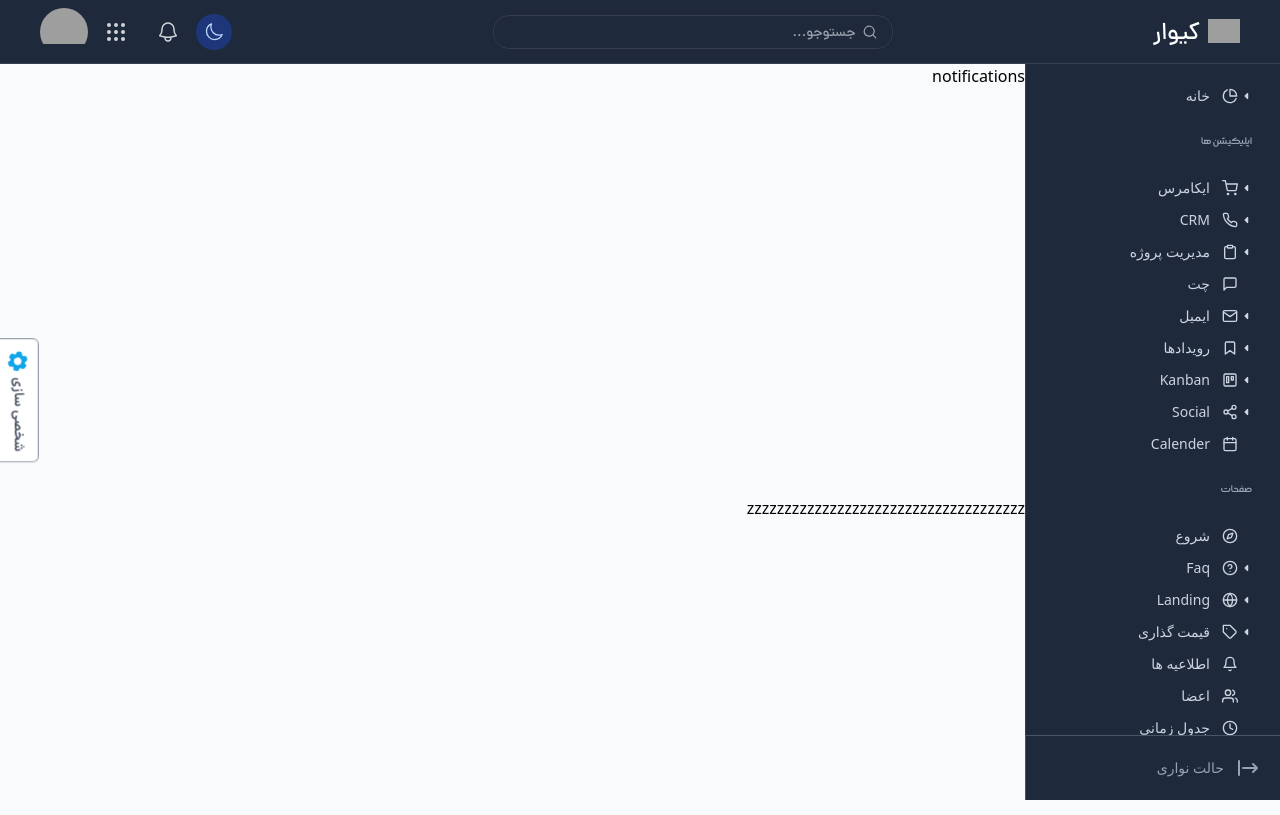
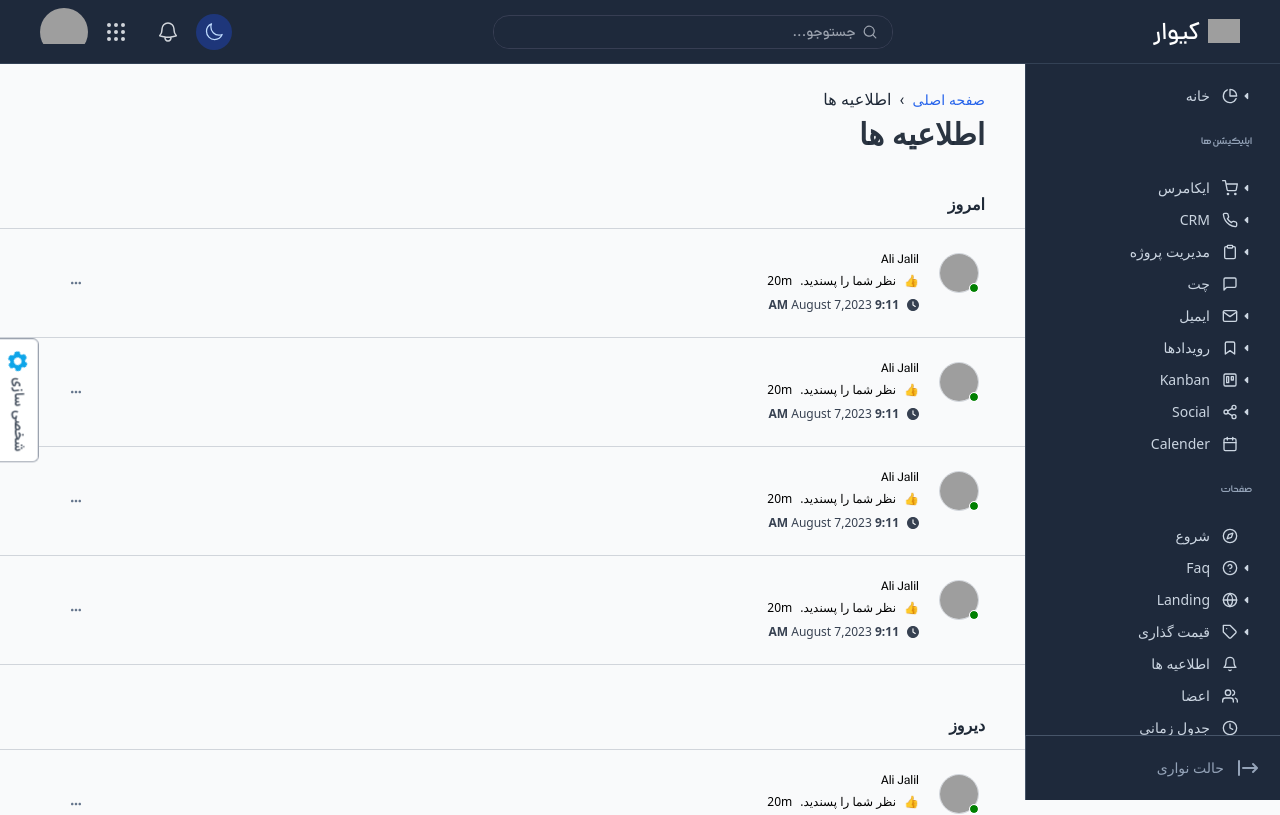
Before and after one commit to mortimer314/keyvar, a React (Vite) app: page /keyvar/notifications in a window 1280 px wide. Shown: the top 815 px of the page. Built offline with nearby package versions, Linux system fonts and the light colour scheme; grey boxes are pictures that could not be loaded.

Commit message:
add: page nnotification base content

```diff
--- a/src/components/GloballComponents/SectionHeader.jsx
+++ b/src/components/GloballComponents/SectionHeader.jsx
@@ -10,12 +10,12 @@ export default function SectionHeader({ title, subtitle }) {
     <>
       {
         !isLnaguageFa ? <div className='space-y-2'>
-          <div className="text-gray-800/95 dark:text-white text-2xl lg:text-3xl font-bold">{title.en}</div>
-          <div className="text-gray-600 dark:text-gray-300 text-sm lg:text-base ">{subtitle.en}</div>
+          <div className="text-gray-800/95 dark:text-slate-50 text-2xl lg:text-3xl font-bold">{title.en}</div>
+          {subtitle ? <div className="text-gray-600 dark:text-gray-300 text-sm lg:text-base ">{subtitle.en}</div> : ''}
         </div> :
           <div className='space-y-3'>
-            <div className="text-gray-800/95 dark:text-white text-2xl lg:text-3xl font-bold">{title.fa}</div>
-            <div className="text-gray-600 dark:text-gray-300 text-sm lg:text-base ">{subtitle.fa}</div>
+            <div className="text-gray-800/95 dark:text-slate-50 text-2xl lg:text-3xl font-bold">{title.fa}</div>
+            {subtitle ? <div className="text-gray-600 dark:text-gray-300 text-sm lg:text-base ">{subtitle.fa}</div> : ''}
           </div>
       }
     </>
--- /dev/null
+++ b/src/components/Notifications/BreadcrumbsWrapper.jsx
@@ -0,0 +1,40 @@
+import * as React from 'react';
+import Breadcrumbs from '@mui/material/Breadcrumbs';
+import Typography from '@mui/material/Typography';
+import { Link } from 'react-router-dom';
+import Stack from '@mui/material/Stack';
+import NavigateNextIcon from '@mui/icons-material/NavigateNext';
+
+function handleClick(event) {
+
+    console.info('You clicked a breadcrumb.');
+}
+
+export default function BreadcrumbsWrapper({ breadcrumbsData }) {
+
+    const breadcrumbs = breadcrumbsData.map((item, index) => {
+        if (breadcrumbsData.length === (index + 1)) {
+            return (
+                <Typography key={item.id} className='text-sm text-gray-800 dark:text-gray-400' >
+                    {item.title}
+                </Typography>
+            )
+        }
+        return (
+            <Link key={item.id} to={item.href} className='text-sm text-blue-600' onClick={handleClick}>
+                {item.title}
+            </Link>
+        )
+    })
+
+
+
+    return (
+        <Stack spacing={2}  >
+            <Breadcrumbs separator={<apan className='text-gray-800 dark:text-gray-400'>›</apan>} aria-label="breadcrumb">
+                {breadcrumbs}
+            </Breadcrumbs>
+
+        </Stack>
+    );
+}
--- /dev/null
+++ b/src/components/Notifications/NotificationHeader.jsx
@@ -0,0 +1,22 @@
+import React, { useContext } from 'react'
+import BreadcrumbsWrapper from './BreadCrumbsWrapper'
+import CustomizeContext from '../../context/costomizeContext'
+import SectionHeader from "../GloballComponents/SectionHeader"
+
+const breadcrumbsData = [{ id: 1, href: "/keyvar", title: "Pages" }, { id: 1, href: "#", title: "Notifications" }]
+const faBreadcrumbsData = [{ id: 1, href: "/keyvar", title: "صفحه اصلی" }, { id: 1, href: "#", title: "اطلاعیه ها" }]
+
+function NotificationHeader() {
+
+    const { language } = useContext(CustomizeContext)
+    const isLanguageFa = language === "fa"
+
+    return (
+        <div className='px-6 lg:px-10 py-6 space-y-1'>
+            <BreadcrumbsWrapper breadcrumbsData={isLanguageFa ? faBreadcrumbsData : breadcrumbsData} />
+            <SectionHeader title={{ en: "Notifications", fa: "اطلاعیه ها" }} subtitle={false} />
+        </div>
+    )
+}
+
+export default NotificationHeader
--- /dev/null
+++ b/src/components/Notifications/NotificationItem.jsx
@@ -0,0 +1,98 @@
+import React, { useContext, useEffect, useRef, useState } from 'react'
+import CustomizeContext from '../../context/costomizeContext'
+
+export default function NotificationItem() {
+    const { language } = useContext(CustomizeContext)
+    const isLangugeFa = language === "fa"
+    return (
+        <div className='notification__item px-6 lg:px-10 flex items-center justify-between'>
+
+            <div className="notification__item-content h-full flex py-6  gap-x-5 px-1.5">
+                <div className="h-full">
+                    <div className="notification__user-img notification__user-img--online w-10 h-10 rounded-full
+                                 flex-center m-auto border border-solid border-gray-300 dark:border-gray-500">
+                        <img className='w-full h-full rounded-full' src="https://mortimer314.github.io/files/src/assets/ali.jpg" alt="" />
+                    </div>
+                </div>
+                <div className="notification__details space-y-1">
+                    <div className="notification__username text-black dark:text-slate-100 font-DanaMedium text-xs ">Ali Jalil</div>
+                    <div className="space-y-2">
+                        <div className="notification__type text-xs  flex items-center gap-x-2">
+                            <span className='notification__type-img '>👍</span>
+                            <span className='notification__type-text  dark:text-slate-300'>{isLangugeFa ? "نظر شما را پسندید." : "Liked your comment."}</span>
+                            <span className='notification__type-time  dark:text-slate-600'>20m</span>
+
+                        </div>
+                        <div className="notification__date flex tems-center gap-x-2 text-xs text-gray-700  dark:text-slate-400">
+                            <span className='notification__type-img flex-center'>
+                                <svg className='w-3 h-3'>
+                                    <use href='#clock-icon'></use>
+                                </svg>
+                            </span>
+                            <span className='notification__type-text '><span className='font-bold'>9:11 AM</span> August 7,2023</span>
+                        </div>
+                    </div>
+                </div>
+            </div>
+            <MarkNotification isLangugeFa={isLangugeFa}/>
+
+        </div>
+    )
+}
+
+
+
+function MarkNotification({isLangugeFa}) {
+    const [showMarkerContent, setShowMarkerContent] = useState(false)
+
+    const refBtnShowMarker = useRef(null)
+    const refIsShowMarkerContent = useRef(false)
+
+    const showMarkerContentHandler = (event) => {
+        refIsShowMarkerContent.current = !refIsShowMarkerContent.current
+        setShowMarkerContent(prevS => !prevS)
+    }
+
+    const closeMarkerContent = () => {
+        refIsShowMarkerContent.current = false
+        setShowMarkerContent(false)
+
+    }
+
+
+    const closeMarkerHandler = event => {
+        if (!refBtnShowMarker.current.contains(event.target)) {
+            closeMarkerContent()
+        }
+    }
+
+    useEffect(() => {
+        window.addEventListener("click", closeMarkerHandler)
+
+        return () => {
+            window.removeEventListener("click", closeMarkerHandler)
+        }
+    }, [])
+    return (
+        <div className=" relative">
+            <button
+                ref={refBtnShowMarker}
+                onClick={showMarkerContentHandler}
+                className='marker-btn flex-center m-5 w-8 h-6 text-slate-500 dark:text-gray-300 transition-all rounded-md hover:border border-solid border-slate-400/80 dark:border-slate-600' >
+                <svg className='w-3 h-3'>
+                    <use href='#etc-icon'></use>
+                </svg>
+            </button>
+
+            <div className={`${refIsShowMarkerContent.current ?
+                "opacity-100 visible pointer-events-auto" : "opacity-0 invisible pointer-events-none"}
+                 absolute w-fit whitespace-nowrap z-[0] end-6 top-12 py-2 rounded-md bg-white dark:bg-slate-800 border border-solid border-gray-300 dark:border-slate-600
+
+                 `}>
+                <a href="#" className='flex  items-center transition-all justify-start text-sm py-1 px-3 w-full text-slate-600/90 hover:text-slate-700 dark:text-slate-300/80 hover:dark:text-slate-100 hover:bg-slate-200 hover:dark:bg-slate-600'>
+                    {isLangugeFa ? "خوانده شد." : "Mark as unread"}
+                </a>
+            </div>
+        </div>
+    )
+}
--- /dev/null
+++ b/src/components/Notifications/NotificationSection.jsx
@@ -0,0 +1,23 @@
+import React, { useContext } from 'react'
+import NotificationItem from './NotificationItem'
+import CustomizeContext from '../../context/costomizeContext'
+
+function NotificationSection({ title, notifications }) {
+
+    const { language } = useContext(CustomizeContext)
+    const isLanguageFa = language === "fa"
+
+    return (
+        <div className='mb-12'>
+            <div className="px-6 pb-3 lg:px-10 font-bold text-gray-800 dark:text-gray-100 mt-4">{isLanguageFa ? title.fa : title.en}</div>
+            <div className="min-h-fit   grid grid-cols-1 content-start
+                     divide-solid  divide-y divide-gray-300 border-y border-solid border-gray-300 dark:border-slate-600
+                    [&>*:hover]:dark:bg-slate-700/90 [&>*:hover]:bg-slate-300  [&>*]:transition-all
+                    dark:divide-slate-600">
+                {notifications.map((item, index) => <NotificationItem key={index} />)}
+            </div>
+        </div>
+    )
+}
+
+export default NotificationSection
--- a/src/components/Notifications/Notifications.jsx
+++ b/src/components/Notifications/Notifications.jsx
@@ -1,100 +1,15 @@
 import React from 'react'
+import NotificationHeader from './NotificationHeader'
+import NotificationSection from './NotificationSection'
 
+const notificationsData = [0,0,0,0]
+const yesterdayNotifications = [0,0,0,0,0,0]
 export default function Notifications() {
   return (
     <div className='notifications h-full'>
-      <div className="">
-
-        notifications
-        <br />
-        <br />
-        <br />
-        <br />
-        <br />
-        <br />
-        <br />
-        <br />
-        <br />
-        <br />
-        <br />
-        <br />
-        <br />
-        <br />
-        <br />
-        <br />
-        <br />
-        <br />zzzzzzzzzzzzzzzzzzzzzzzzzzzzzzzzzzzzz
-        <br />
-        <br />
-        <br />
-        <br />
-        <br />
-        <br />
-        <br />
-        <br />
-        <br />
-        <br />
-        <br />
-        <br />
-        <br />
-        <br />
-        <br />
-        <br />
-        <br />
-        <br />
-        <br />
-        <br />
-        <br />zzzzzzzzzzzzzzzzzzzzzzzzzzzzzzzzzzzzzzzzzzz
-        <br />
-        <br />
-        <br />
-        <br />
-        <br />
-        <br />
-        <br />
-        <br />
-        <br />
-        <br />
-        <br />
-        <br />
-        <br />
-        <br />
-        <br />
-        <br />
-        <br />
-        <br />
-        <br />
-        <br />
-        <br />
-        <br />
-        <br />
-        <br />
-        <br />
-        <br />zzzzzzzzzzzzzzzzzzzzzzzzzzzzzzzzzzzzzzzzzzzzzzz
-        <br />
-        <br />
-        <br />
-        <br />
-        <br />
-        <br />
-        <br />
-        <br />
-        <br />
-        <br />
-        <br />zzzzzzzzzzzzzzzzzzzzzzzzzzzzzzzzzzzzzzzzzzzz
-        <br />
-        <br />
-        <br />
-        <br />
-        <br />
-        <br />
-        <br />
-        <br />
-        <br />
-        <br />
-        <br />
-        <br />
-      </div>
+        <NotificationHeader/>
+        <NotificationSection title={{en:"Today",fa:"امروز"}} notifications={notificationsData}/>
+        <NotificationSection title={{en:"Yesterday",fa:"دیروز"}} notifications={yesterdayNotifications}/>
 
     </div>
   )
--- a/src/index.css
+++ b/src/index.css
@@ -435,7 +435,7 @@
   }
 
 
-  /* ===================== */
+  /* ==========  breadcrumbs  =========== */
 
 
 
```
